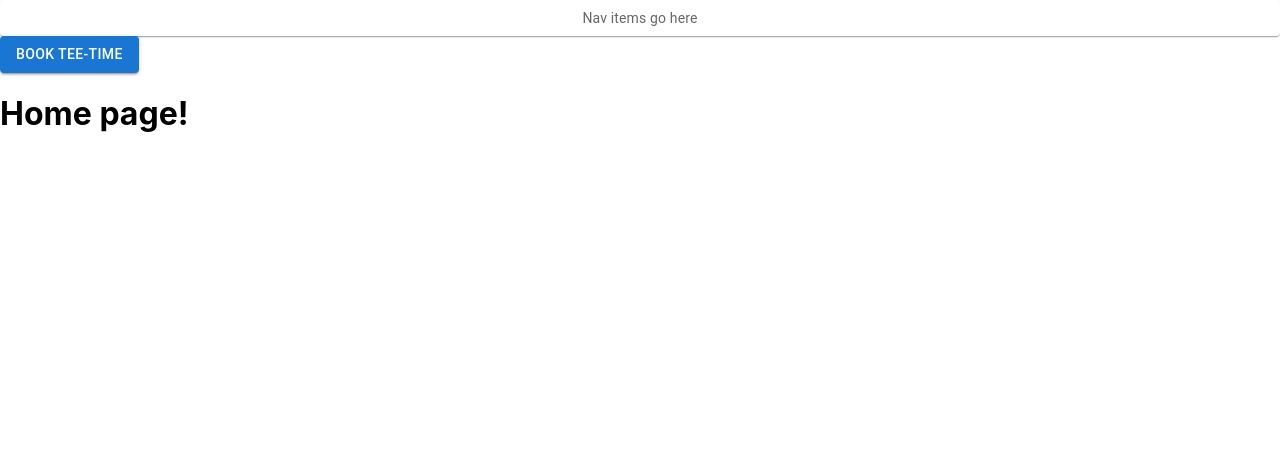
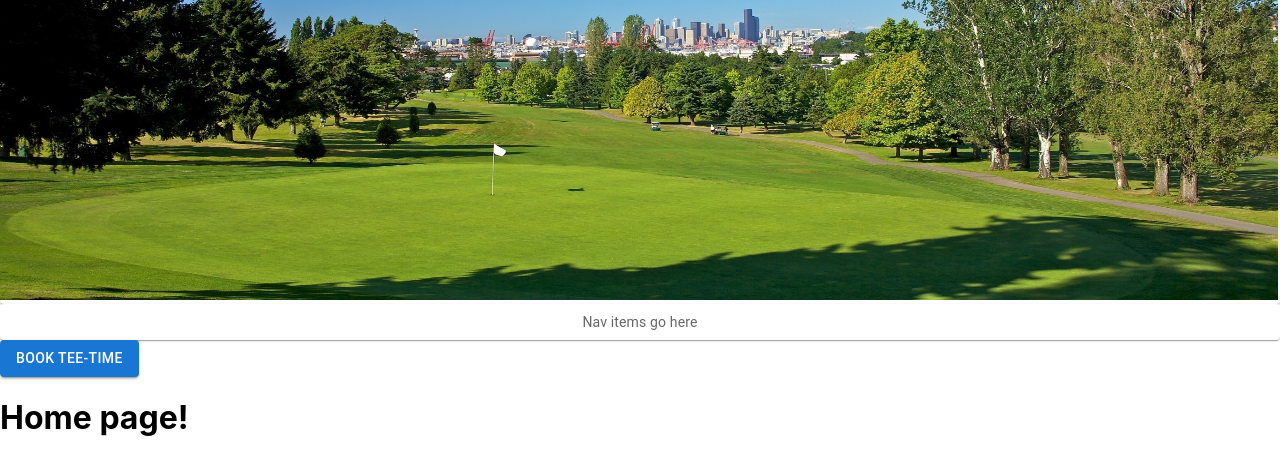
Before and after one commit to joyfullyx/premier-golf-mock, a React (Create React App) app: page / in a window 1280 px wide. Shown: the top 474 px of the page. Built offline with nearby package versions, Linux system fonts and the light colour scheme.

Commit message:
add banner

```diff
--- a/src/App.js
+++ b/src/App.js
@@ -13,10 +13,12 @@ import Aerification from "../src/pages/Aerification";
 import Deals from "../src/pages/Deals";
 import FootGolf from "../src/pages/FootGolf";
 import Instruction from "../src/pages/Instruction";
+import Banner from "./components/Banner/Banner";
 
 export default function App() {
   return (
     <div>
+      <Banner />
       <Nav />
       <BookBtn />
       <Router>
--- /dev/null
+++ b/src/components/Banner/Banner.js
@@ -0,0 +1,20 @@
+import React from "react";
+import Paper from "@mui/material/Paper";
+import WSGC from "../../assets/WSGC.jpeg";
+
+export default function Banner() {
+  return (
+    <div>
+      <Paper>
+        <img src={WSGC} style={styles.imageStyle} />
+      </Paper>
+    </div>
+  );
+}
+
+const styles = {
+  imageStyle: {
+    width: "100%",
+    height: 300,
+  },
+};
--- a/src/components/BookBtn/BookBtn.js
+++ b/src/components/BookBtn/BookBtn.js
@@ -1,10 +1,18 @@
 import React from "react";
 import Button from "@mui/material/Button";
 
-export default function Book() {
+export default function BookBtn() {
   return (
     <div>
-      <Button variant="contained">Book Tee-Time</Button>
+      <Button variant="contained" justify="flex-end">
+        Book Tee-Time
+      </Button>
     </div>
   );
 }
+
+const styles = {
+  buttonStyle: {
+    alignItems: "flex-end",
+  },
+};
```
Also changed, not shown: src/assets/WSGC.jpeg (added).
